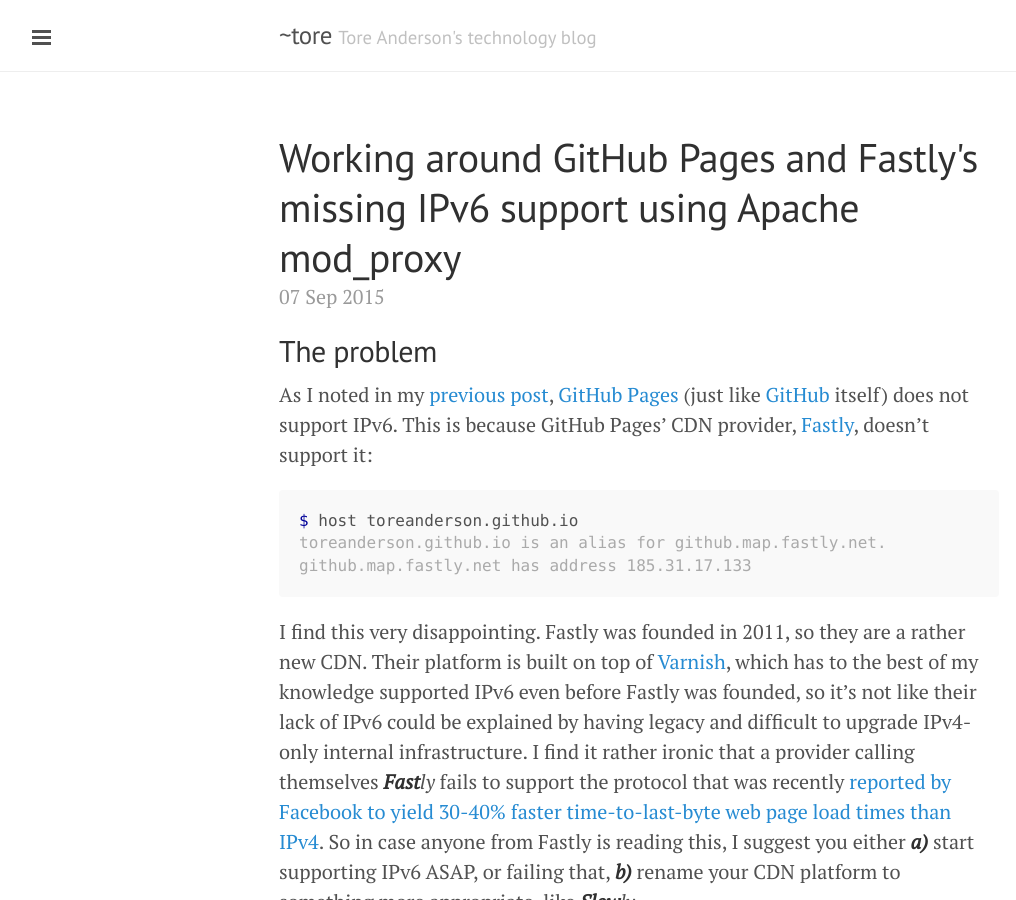
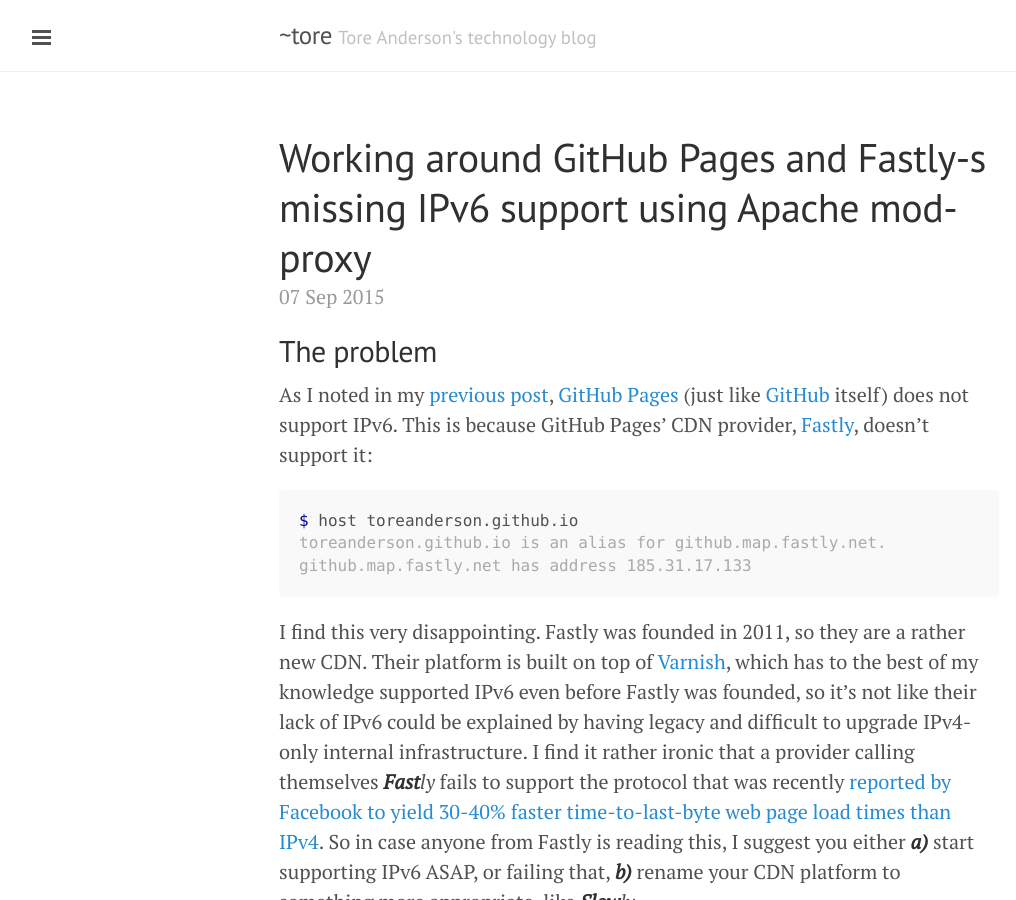
Before and after one commit to toreanderson/toreanderson.github.io, a Jekyll site: the page built from _posts/2015-09-07-working-around-github-pages-and-fastlys-missing-ipv6-support-using-apache-mod_proxy.markdown, in a window 1280 px wide and 900 px high. Shown: the whole window, without its empty margins (1-1017 px from the left). Built offline with Jekyll 4.4.1, drawn with Linux system fonts in a browser that asks for light colours.

```diff
--- a/_posts/2015-09-07-working-around-github-pages-and-fastlys-missing-ipv6-support-using-apache-mod_proxy.markdown
+++ b/_posts/2015-09-07-working-around-github-pages-and-fastlys-missing-ipv6-support-using-apache-mod_proxy.markdown
@@ -1,6 +1,6 @@
 ---
 published: true
-title: "Working around GitHub Pages and Fastly's missing IPv6 support using Apache mod_proxy"
+title: Working around GitHub Pages and Fastly-s missing IPv6 support using Apache mod-proxy
 layout: post
 ---
 ## The problem
```
